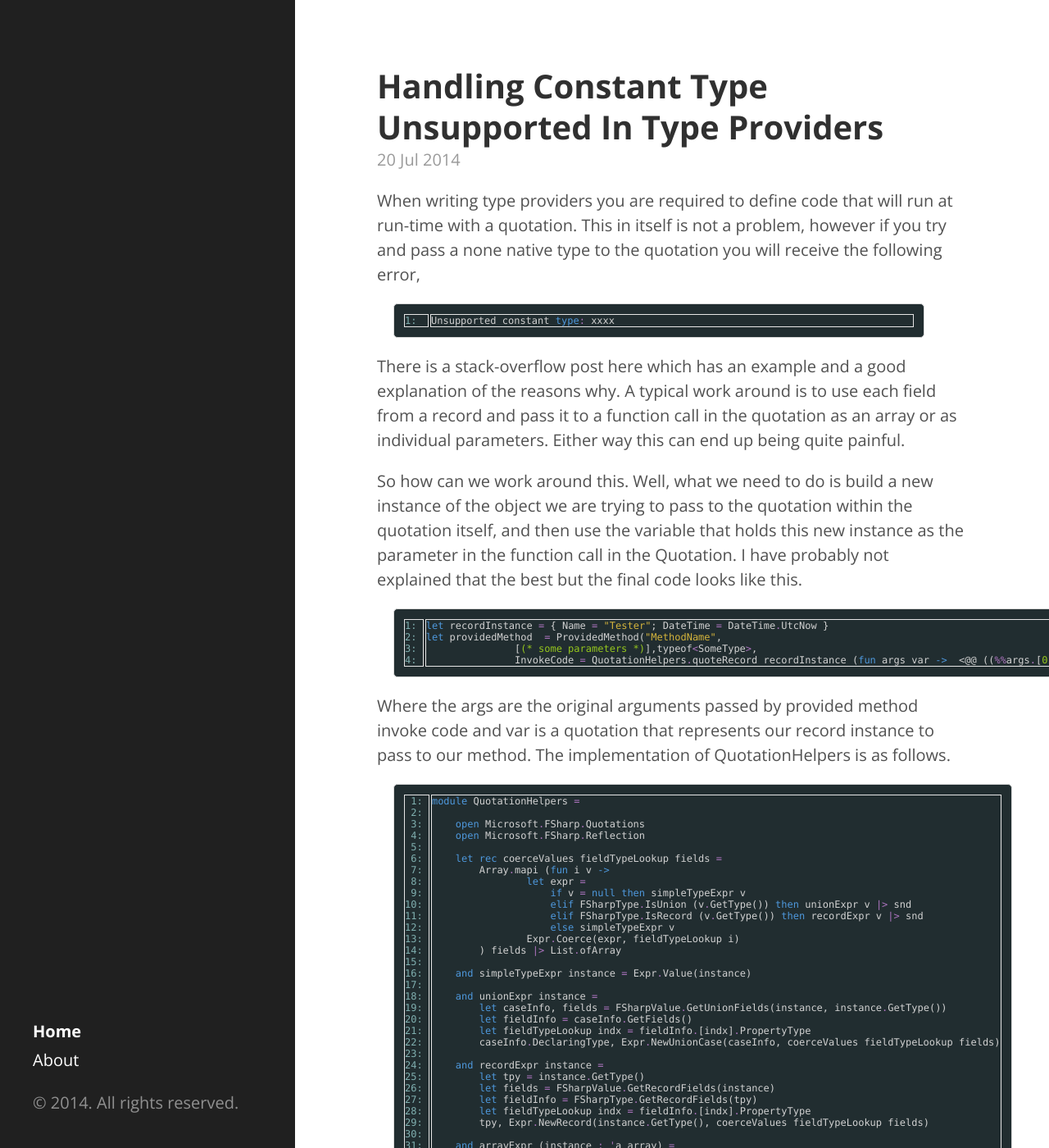
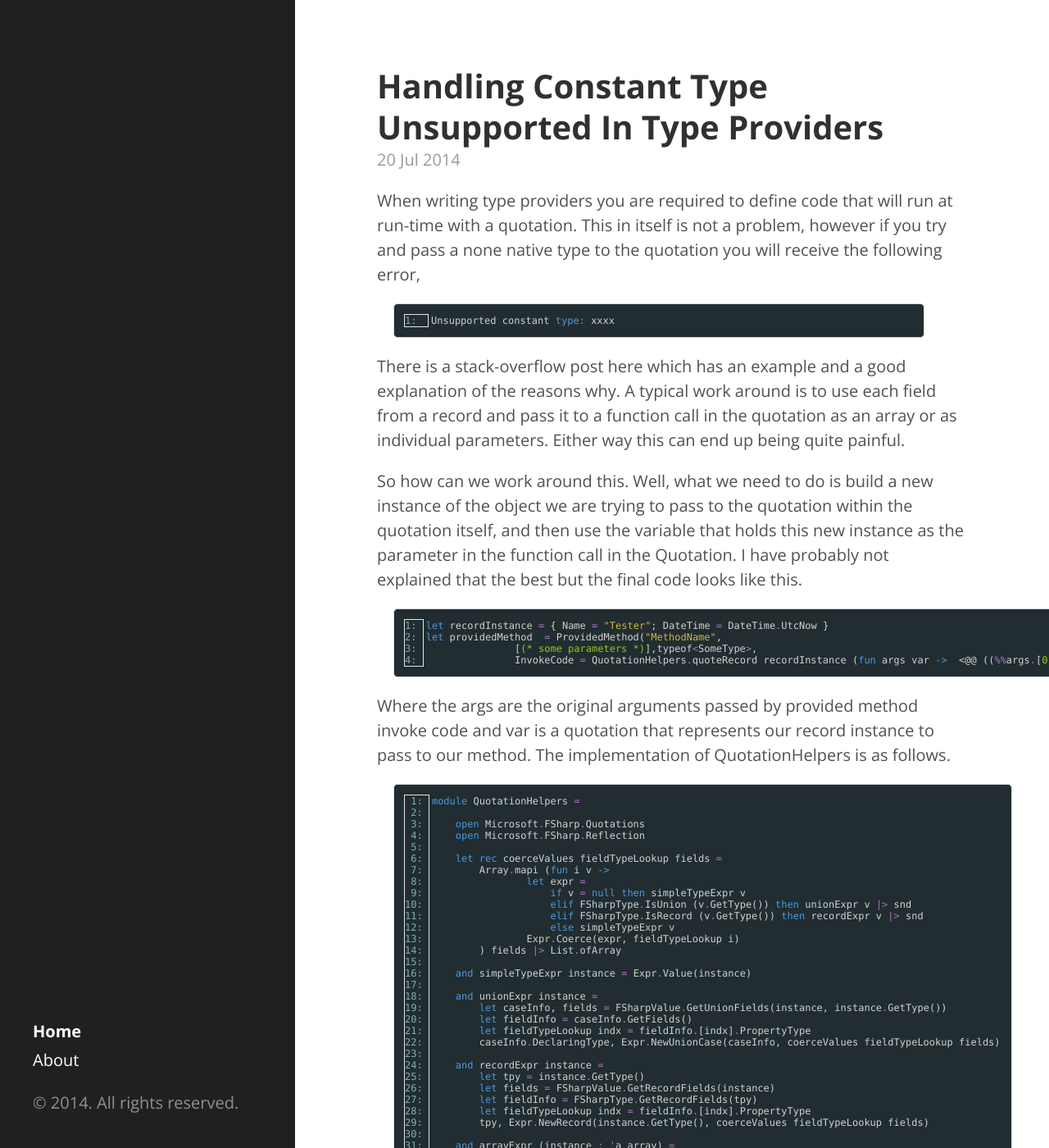
Before and after one commit to colinbull/colinbull.github.io, a Jekyll site: the page built from index.html, in a window 1280 px wide and 1400 px high. Shown: the whole window at 82% size. Built offline with Jekyll 4.4.1, drawn with Linux system fonts in a browser that asks for light colours; some web fonts are replaced; Markdown is read by kramdown in place of the engine named in the settings; the list of posts is cut into pages by our own code.

Commit message:
try again border fixes

```diff
--- a/public/css/tips.css
+++ b/public/css/tips.css
@@ -73,6 +73,9 @@
 }
 table.pre td.lines {
   width:30px;
+}
+td.snippet {
+   border:1px solid #212d30;
 }
 
 /*--------------------------------------------------------------------------
```
